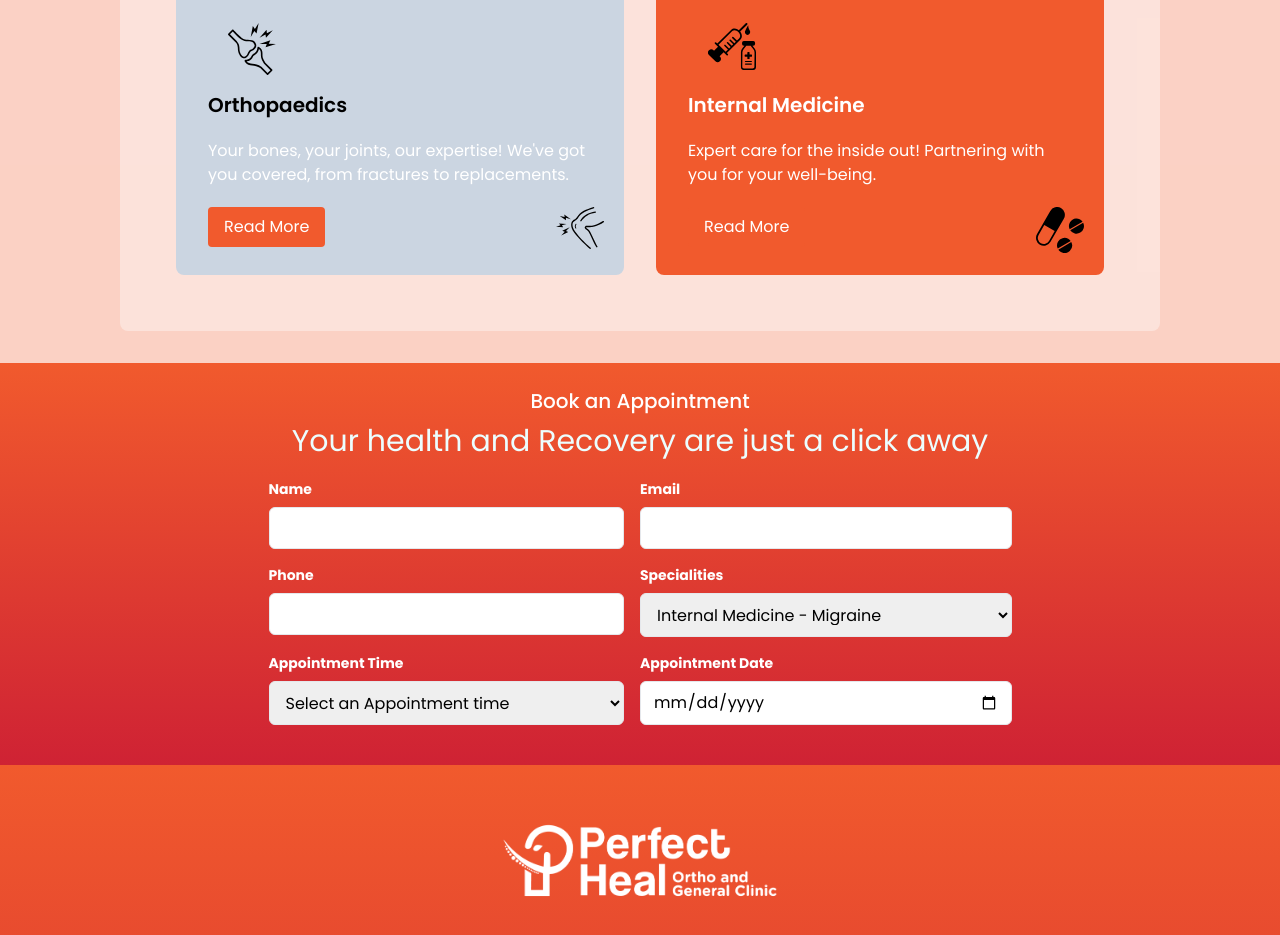
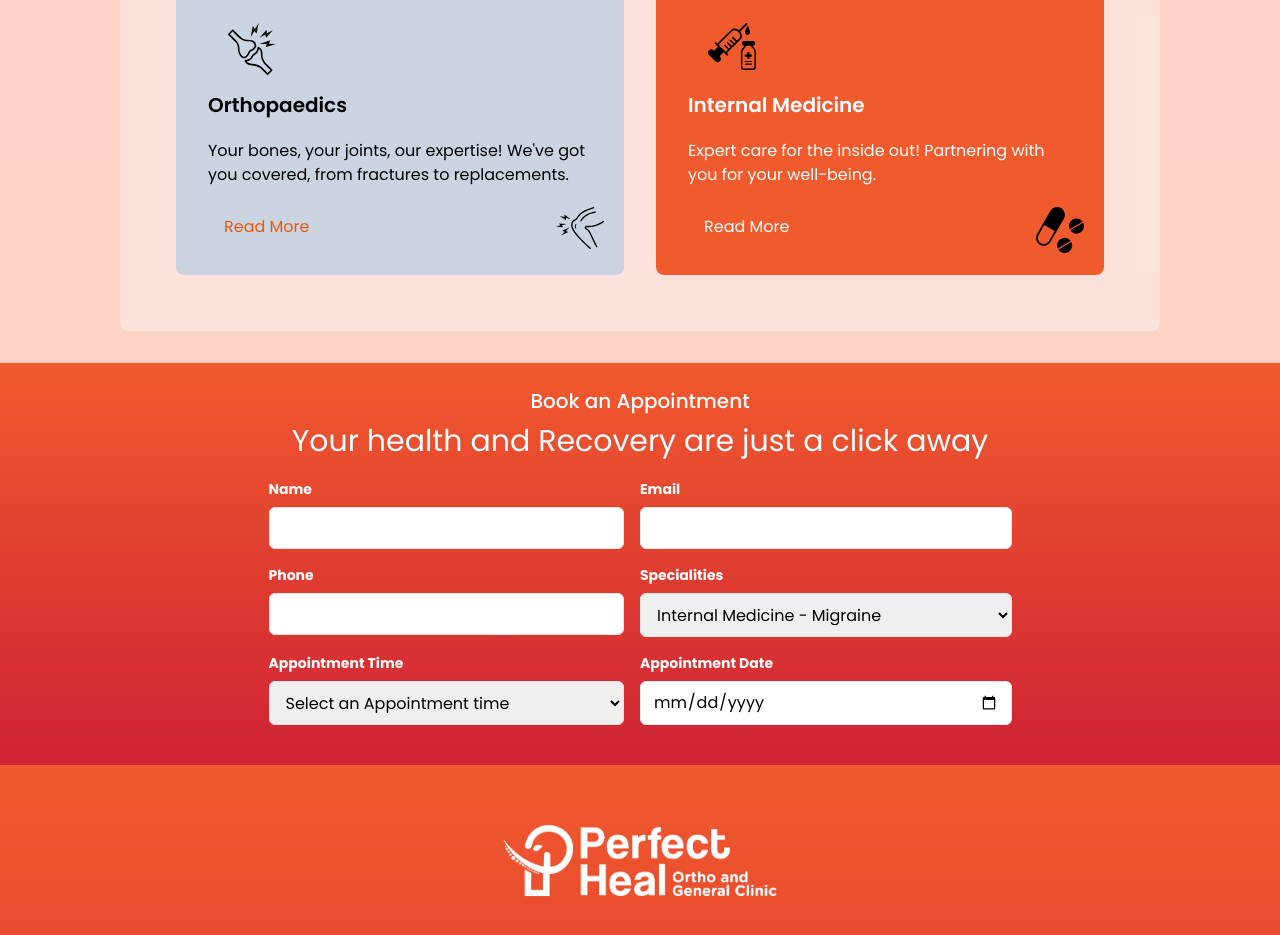
Before and after one commit to Dpnkrss/perfect-heal-clinic, a React (Vite) app in the folder frontend/: page / in a window 1280 px wide. Shown: the part 1360-2295 px from the top of the page. Built offline with nearby package versions, Linux system fonts and the light colour scheme; the HTML template or start-up script is replaced by a standard one.

Commit message:
card compunent adjusted

```diff
--- a/frontend/src/components/Card/Card.jsx
+++ b/frontend/src/components/Card/Card.jsx
@@ -5,10 +5,10 @@ const Card = ({ title, content, linkTo, topImg, bottomImg }) => {
   const bgColorClass =
     title === 'Internal Medicine' ? 'bg-[#F15A2D]' : 'bg-slate-300';
   const isInternalMedicine = title === 'Internal Medicine';
-  const textColorClass = title ? 'text-white' : 'text-black-300';
-  const titleColorClass = isInternalMedicine ? 'text-white' : 'text-black';
-  const linkTextColorClass = title ? 'text-white' : 'text-orange-500';
-  const linkBgColorClass = title ? 'bg-[#F15A2D]' : 'bg-slate-300';
+  const linkTextColorClass = isInternalMedicine
+    ? 'text-white'
+    : 'text-orange-600';
+  const linkBgColorClass = isInternalMedicine ? 'bg-[#F15A2D]' : 'bg-slate-300';
   console.log(title);
   return (
     <div
@@ -29,9 +29,7 @@ const Card = ({ title, content, linkTo, topImg, bottomImg }) => {
         </h2>
       </div>
       <div
-        className={`mb-5 ${textColorClass} ${
-          isInternalMedicine ? 'text-white' : 'text-black'
-        } `}
+        className={`mb-5 ${isInternalMedicine ? 'text-white' : 'text-black'} `}
       >
         {content}
       </div>
```
